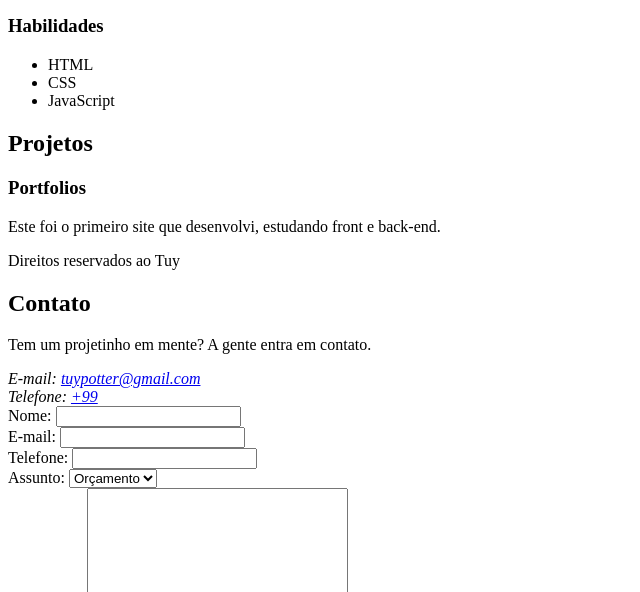
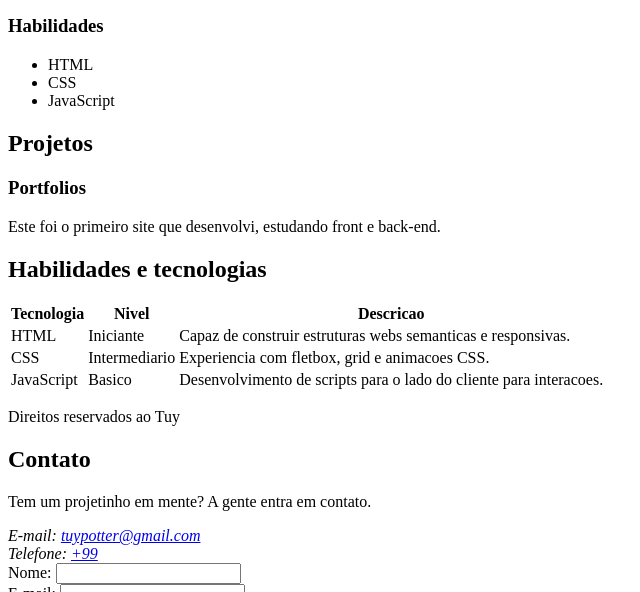
Before and after one commit to tuypooter-lab/siteTeste, a plain HTML site: page index.html in a window 1280 px wide. Shown: the part 560-1152 px from the top of the page, without its empty margins (0-640 px from the left). Drawn offline with Linux system fonts and the light colour scheme.

Commit message:
updt 2.1 forms

```diff
--- a/index.html
+++ b/index.html
@@ -68,6 +68,52 @@
 
     </section>
 
+    <section id="habilidades">
+
+        <h2>Habilidades e tecnologias</h2>
+
+        <table>
+
+            <thead>
+                <tr>
+                    <th>Tecnologia</th>
+                    <th>Nivel</th>
+                    <th>Descricao</th>
+                </tr>
+
+            </thead>
+
+            <tbody>
+
+                <tr>
+                    <td>HTML</td>
+                    <td>Iniciante</td>
+                    <td>Capaz de construir estruturas webs semanticas e responsivas.</td>
+
+                </tr>
+
+                <tr>
+                    <td>CSS</td>
+                    <td>Intermediario</td>
+                    <td>Experiencia com fletbox, grid e animacoes CSS.</td>
+
+                </tr>
+<tr>
+                    <td>JavaScript</td>
+                    <td>Basico</td>
+                    <td>Desenvolvimento de scripts para o lado do cliente para interacoes.</td>
+
+                </tr>
+
+
+            </tbody>
+
+
+        </table>
+
+    </section>
+
+
     <footer>
         <p>Direitos reservados ao Tuy</p>
 
```
